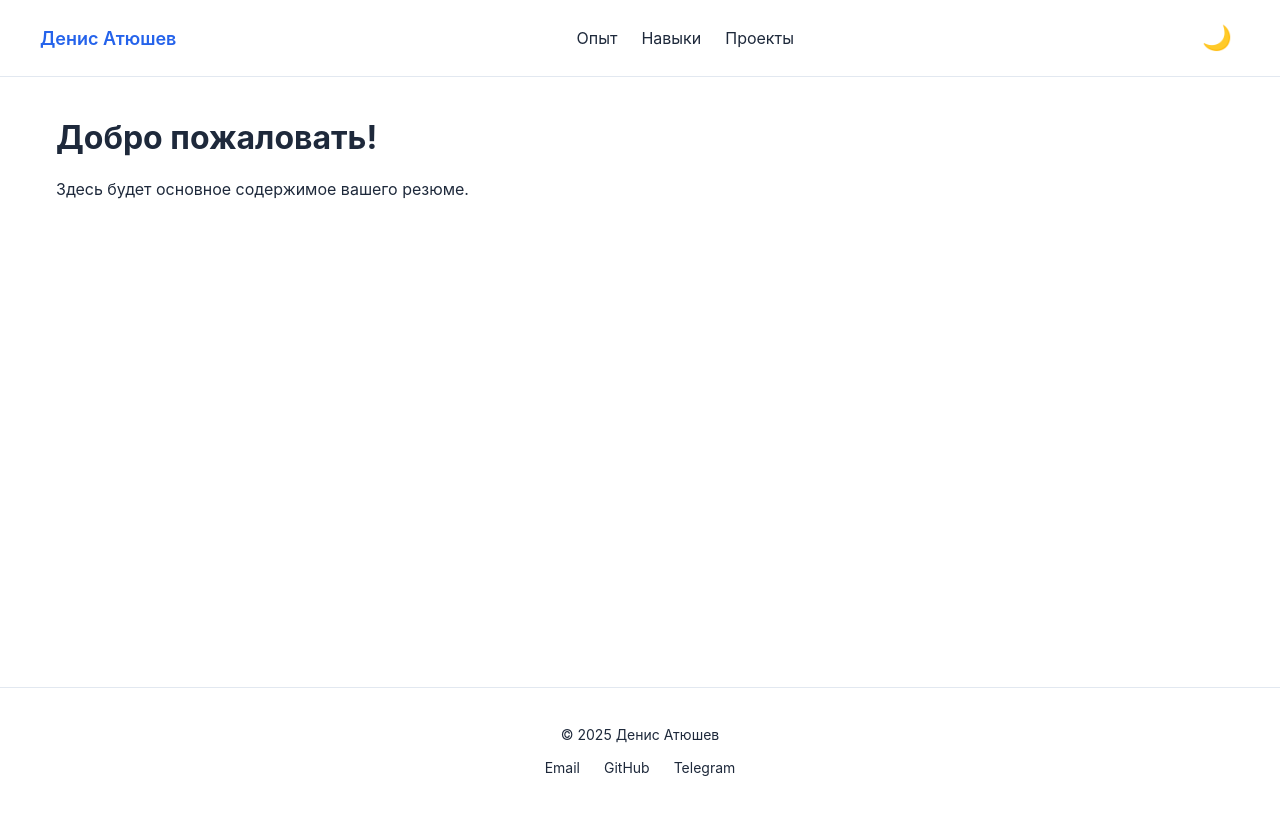
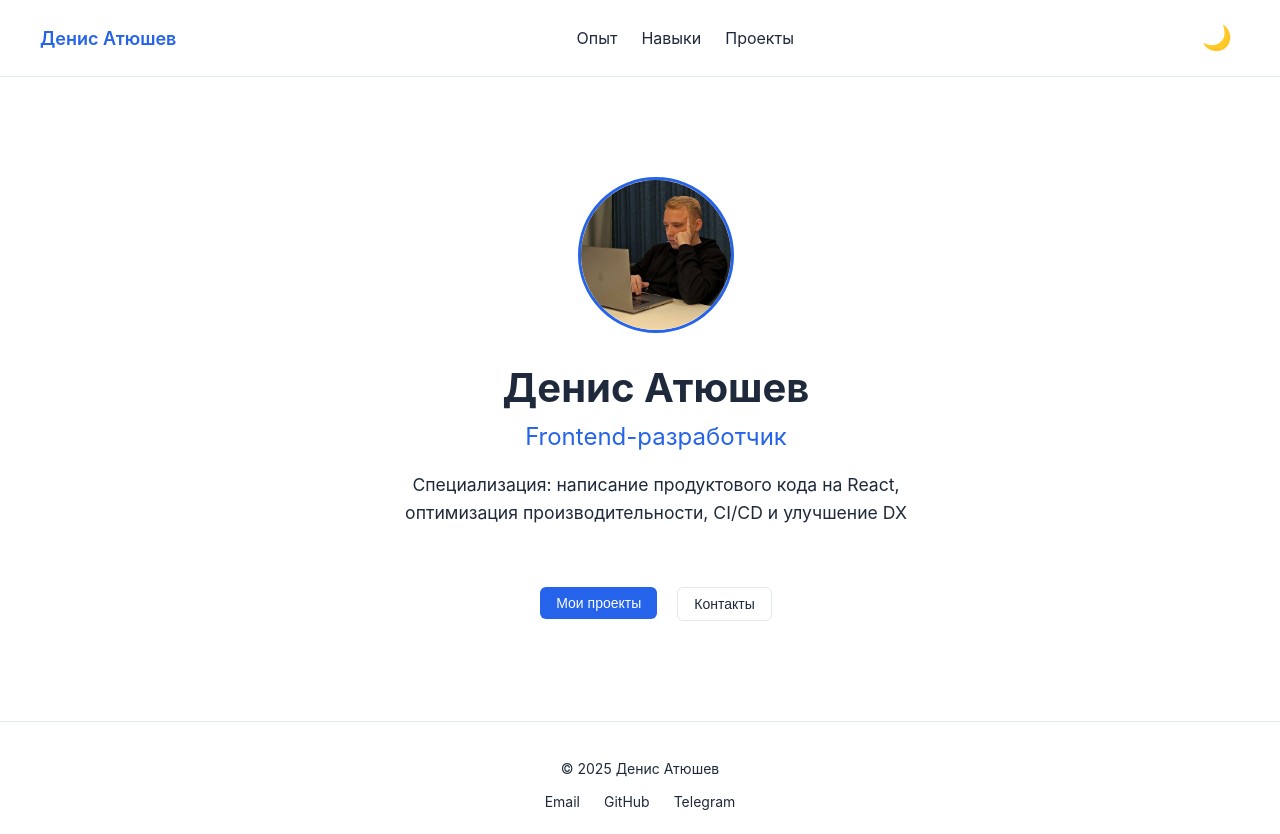
Before and after one commit to AtyushevD/portfolio, a Next.js app: page / in a window 1280 px wide. Before the commit the page ends 800 px from the top, so only its background shows below. Built offline with nearby package versions, Linux system fonts and the light colour scheme.

Commit message:
Добавил основной контент на главную страницу

```diff
--- a/src/app/page.tsx
+++ b/src/app/page.tsx
@@ -1,10 +1,10 @@
 import { Container } from '@/components/layout/Container';
+import { HeroSection } from '@/components/hero/HeroSection';
 
 export default function Home() {
   return (
     <Container>
-      <h1>Добро пожаловать!</h1>
-      <p>Здесь будет основное содержимое вашего резюме.</p>
+      <HeroSection />
     </Container>
   );
 }
--- /dev/null
+++ b/src/components/hero/HeroSection.module.css
@@ -0,0 +1,68 @@
+.hero {
+  width: 100%;
+  padding: 80px 0;
+  background-color: var(--color-bg);
+  position: relative;
+  overflow: hidden;
+}
+
+.content {
+  max-width: 1200px;
+  margin: 0 auto;
+  padding: 0 20px;
+  display: flex;
+  flex-direction: column;
+  align-items: center;
+  text-align: center;
+  gap: 30px;
+}
+
+.avatarWrapper {
+  width: 150px;
+  height: 150px;
+  border-radius: 50%;
+  overflow: hidden;
+  border: 3px solid var(--color-primary);
+}
+
+.avatar {
+  width: 100%;
+  height: 100%;
+  object-fit: cover;
+}
+
+.title {
+  font-size: 2.5rem;
+  margin: 0;
+  color: var(--color-text);
+  font-weight: 700;
+}
+
+.subtitle {
+  font-size: 1.5rem;
+  margin: 10px 0 0;
+  color: var(--color-primary);
+}
+
+.description {
+  font-size: 1.1rem;
+  max-width: 600px;
+  margin: 20px auto 0;
+  color: var(--color-text-light);
+  line-height: 1.6;
+}
+
+.buttons {
+  display: flex;
+  gap: 20px;
+  margin-top: 30px;
+}
+
+@keyframes fadeIn {
+  from { opacity: 0; transform: translateY(20px); }
+  to { opacity: 1; transform: translateY(0); }
+}
+
+.hero {
+  animation: fadeIn 0.8s ease-out forwards;
+}
--- /dev/null
+++ b/src/components/hero/HeroSection.tsx
@@ -0,0 +1,40 @@
+import Image from 'next/image';
+import Link from 'next/link';
+import { Button } from '@/components/ui/Button';
+
+import styles from './HeroSection.module.css';
+
+export const HeroSection = () => {
+  return (
+    <section className={styles.hero}>
+      <div className={styles.content}>
+        <div className={styles.avatarWrapper}>
+            <Image
+                src="/images/avatar.jpg"
+                alt="Фото Дениса Атюшева"
+                width={150}
+                height={150}
+                className={styles.avatar}
+            />
+        </div>
+
+        <div className={styles.text}>
+          <h1 className={styles.title}>Денис Атюшев</h1>
+          <p className={styles.subtitle}>Frontend-разработчик</p>
+          <p className={styles.description}>
+            Специализация: написание продуктового кода на React, оптимизация производительности, CI/CD и улучшение DX
+          </p>
+        </div>
+
+        <div className={styles.buttons}>
+          <Link href="/projects" passHref>
+            <Button variant="primary">Мои проекты</Button>
+          </Link>
+          <Link href="/contacts" passHref>
+            <Button variant="secondary">Контакты</Button>
+          </Link>
+        </div>
+      </div>
+    </section>
+  );
+};
--- /dev/null
+++ b/src/components/hero/index.ts
@@ -0,0 +1 @@
+export {HeroSection} from './HeroSection';
```
Also changed, not shown: public/images/avatar.jpg (added).
